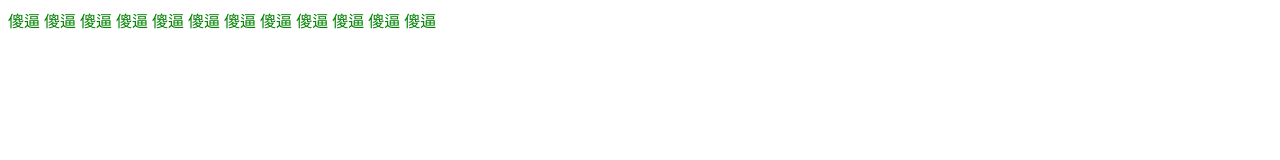
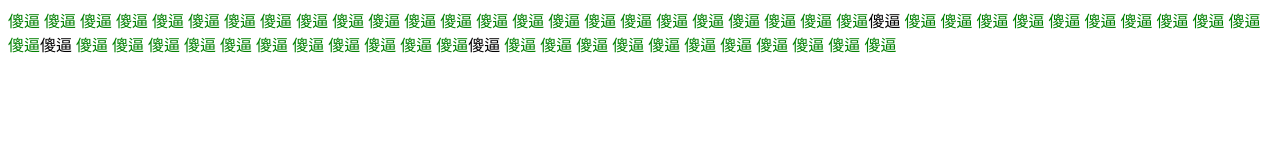
Before and after one commit to Caryee/Hiar, a plain HTML site: page word.html in a window 1280 px wide. Drawn offline with Linux system fonts and the light colour scheme.

Commit message:
Update word.html

```diff
--- a/word.html
+++ b/word.html
@@ -11,6 +11,30 @@
 			<font color='green'>傻逼</font> <font color='green'>傻逼</font>
 			<font color='green'>傻逼</font> <font color='green'>傻逼</font>
 			<font color='green'>傻逼</font> <font color='green'>傻逼</font>
+			<font color='green'>傻逼</font> <font color='green'>傻逼</font>
+			<font color='green'>傻逼</font> <font color='green'>傻逼</font>
+			<font color='green'>傻逼</font> <font color='green'>傻逼</font>
+			<font color='green'>傻逼</font> <font color='green'>傻逼</font>
+			<font color='green'>傻逼</font> <font color='green'>傻逼</font>
+			<font color='green'>傻逼</font> <font color='green'>傻逼</font
+			<font color='green'>傻逼</font> <font color='green'>傻逼</font>
+			<font color='green'>傻逼</font> <font color='green'>傻逼</font>
+			<font color='green'>傻逼</font> <font color='green'>傻逼</font>
+			<font color='green'>傻逼</font> <font color='green'>傻逼</font>
+			<font color='green'>傻逼</font> <font color='green'>傻逼</font>
+			<font color='green'>傻逼</font> <font color='green'>傻逼</font
+			<font color='green'>傻逼</font> <font color='green'>傻逼</font>
+			<font color='green'>傻逼</font> <font color='green'>傻逼</font>
+			<font color='green'>傻逼</font> <font color='green'>傻逼</font>
+			<font color='green'>傻逼</font> <font color='green'>傻逼</font>
+			<font color='green'>傻逼</font> <font color='green'>傻逼</font>
+			<font color='green'>傻逼</font> <font color='green'>傻逼</font
+			<font color='green'>傻逼</font> <font color='green'>傻逼</font>
+			<font color='green'>傻逼</font> <font color='green'>傻逼</font>
+			<font color='green'>傻逼</font> <font color='green'>傻逼</font>
+			<font color='green'>傻逼</font> <font color='green'>傻逼</font>
+			<font color='green'>傻逼</font> <font color='green'>傻逼</font>
+			<font color='green'>傻逼</font> <font color='green'>傻逼</font
 		</body>
 
 <html>
```
